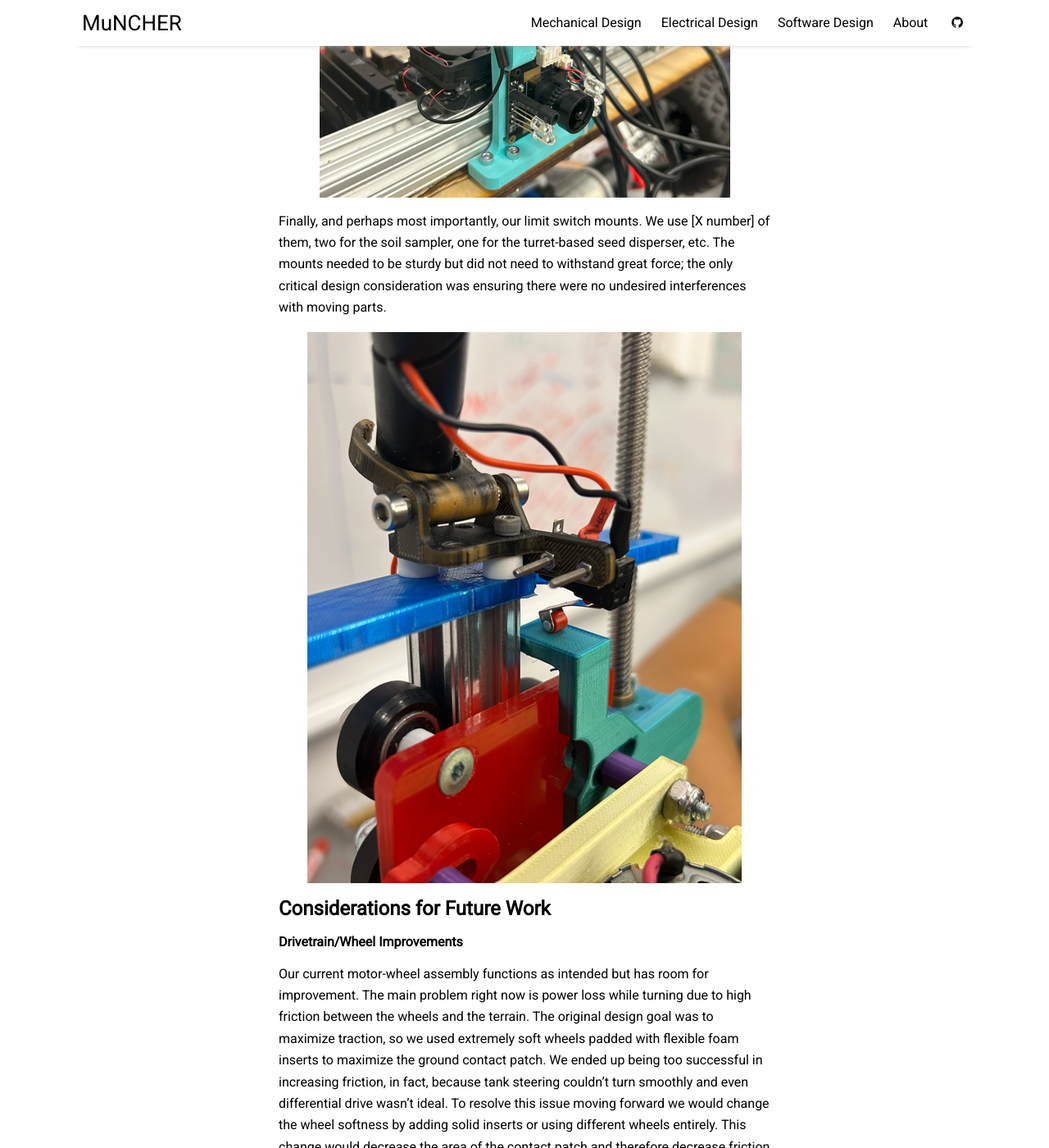
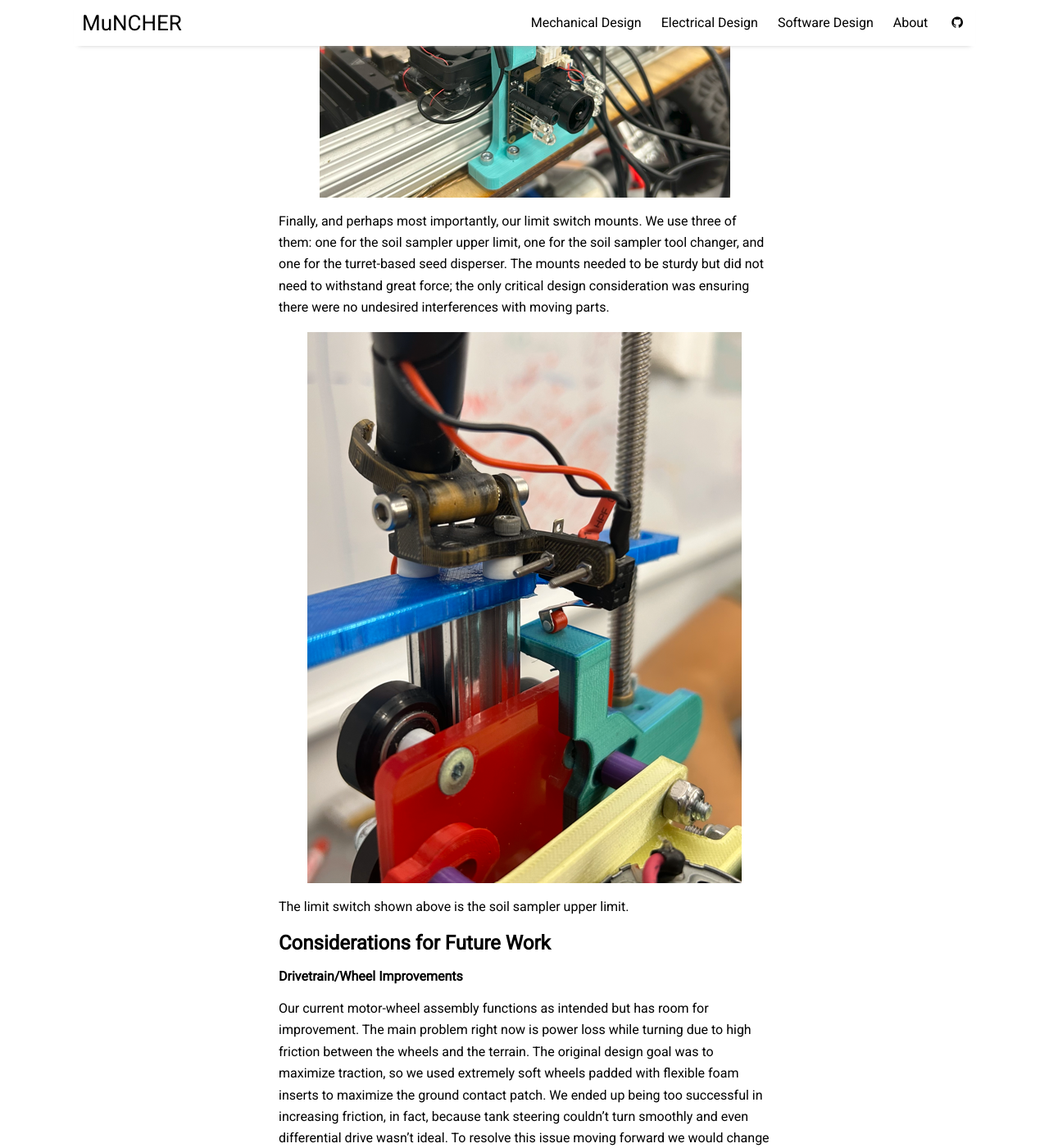
Before and after one commit to zaynpatel/the_muncher, a Jekyll site: the page built from pages/mechdes.md, in a window 1280 px wide and 1400 px high, scrolled down 12044 px. Shown: the whole window at 82% size. Built offline with Jekyll 4.4.1, drawn with Linux system fonts in a browser that asks for light colours; nearby versions of some CDN libraries.

Commit message:
Update limit switch mechdes page text

```diff
--- a/pages/mechdes.md
+++ b/pages/mechdes.md
@@ -98,9 +98,11 @@ Similarly, we wanted adaptability for our camera mounts. We knew the general are
 
 ![insert pics of the camera mounts](https://zaynpatel.github.io/the_muncher//assets/img/cammount.png)
 
-Finally, and perhaps most importantly, our limit switch mounts. We use [X number] of them, two for the soil sampler, one for the turret-based seed disperser, etc. The mounts needed to be sturdy but did not need to withstand great force; the only critical design consideration was ensuring there were no undesired interferences with moving parts.
+Finally, and perhaps most importantly, our limit switch mounts. We use three of them: one for the soil sampler upper limit, one for the soil sampler tool changer, and one for the turret-based seed disperser. The mounts needed to be sturdy but did not need to withstand great force; the only critical design consideration was ensuring there were no undesired interferences with moving parts.
 
 ![insert image of one of our limit switches](https://zaynpatel.github.io/the_muncher//assets/img/limitswitch.png)
+
+The limit switch shown above is the soil sampler upper limit.
 
 ## Considerations for Future Work
 
```
